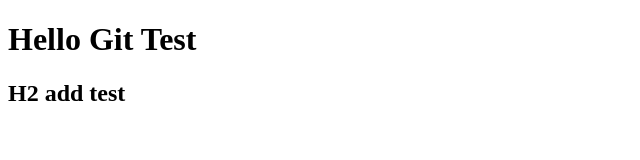
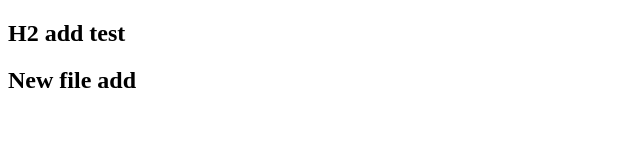
Before and after one commit to winhtethtethtun/GitHub123, a plain HTML site: page index.html in a window 1280 px wide. Shown: the whole page, without its empty margins (0-640 px from the left). Drawn offline with Linux system fonts and the light colour scheme.

Commit message:
h2 add again

```diff
--- a/index.html
+++ b/index.html
@@ -6,7 +6,7 @@
     <title>Document</title>
 </head>
 <body>
-    <h1>Hello Git Test</h1>
     <h2>H2 add test</h2>
+    <h2>New file add</h2>
 </body>
 </html>
```
